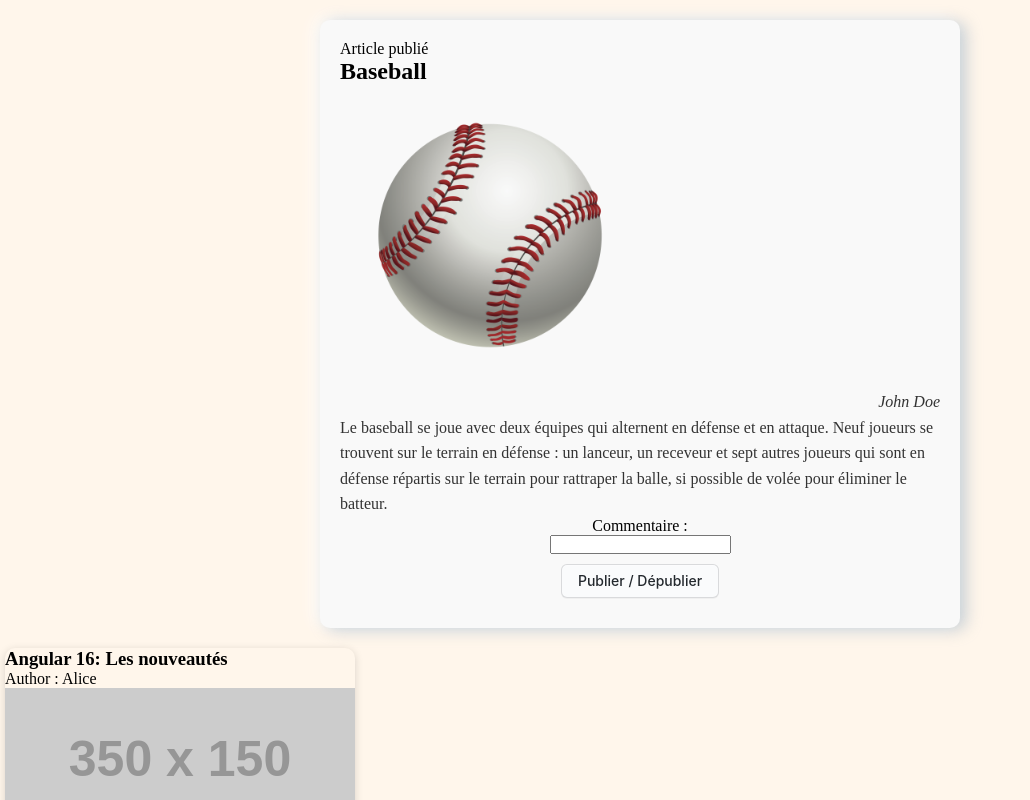
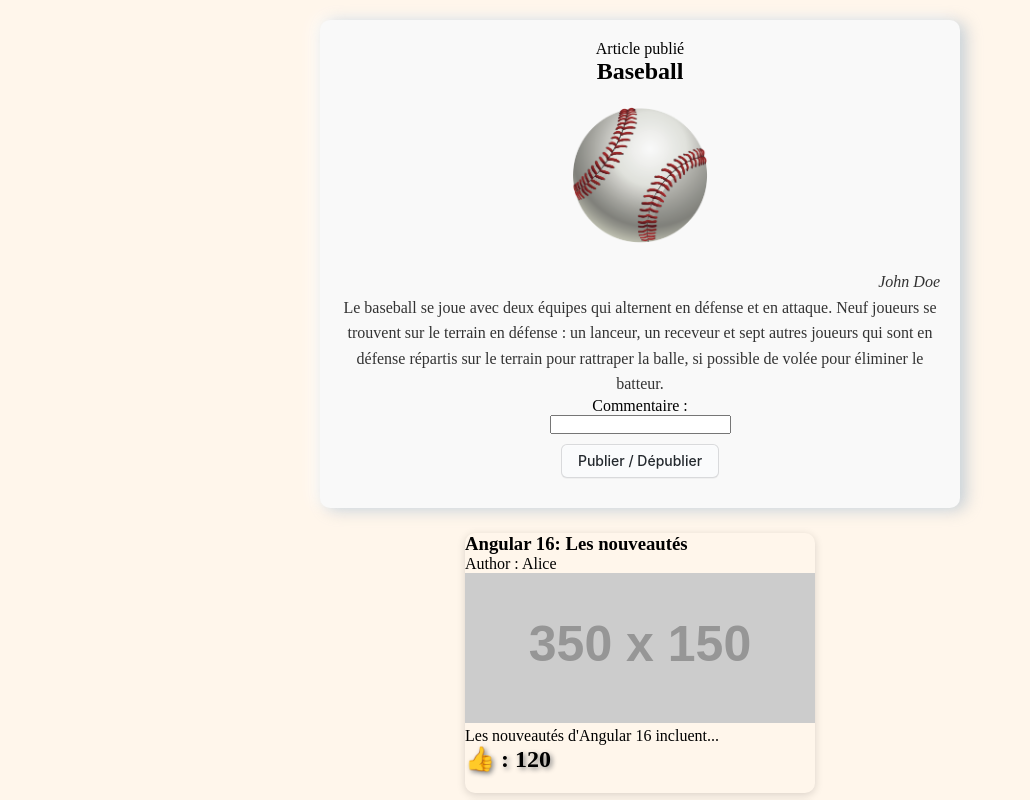
Before and after one commit to Thienthienko/wild-blog, an Angular app: page / in a window 1280 px wide. Shown: the top 800 px of the page, without its empty margins (0-1030 px from the left). Built offline with nearby package versions, Linux system fonts and the light colour scheme.

Commit message:
add some css

```diff
--- a/src/app/app.component.html
+++ b/src/app/app.component.html
@@ -1,4 +1,4 @@
-<div>
+<div class="containerCard">
   <app-article-component></app-article-component>
   @for (articles of articles; track $index) { @if (articles.isPublished) {
   <div class="articleCard">
--- a/src/app/app.component.scss
+++ b/src/app/app.component.scss
@@ -19,3 +19,9 @@ ul {
   align-items: center;
   list-style: none;
 }
+
+.containerCard {
+  display: flex;
+  flex-direction: column;
+  align-items: center;
+}
--- a/src/app/article-component/article-component.component.scss
+++ b/src/app/article-component/article-component.component.scss
@@ -19,6 +19,7 @@ $max-width: 600px;
     line-height: 1.6;
     color: $text-color;
   }
+  text-align: center;
 }
 
 .commentPart {
@@ -32,7 +33,7 @@ $max-width: 600px;
 }
 
 img {
-  width: 50%;
+  width: 30%;
 }
 
 .button-4 {
```
Also changed, not shown: src/app/app.component.ts (+10 -0 lines).
